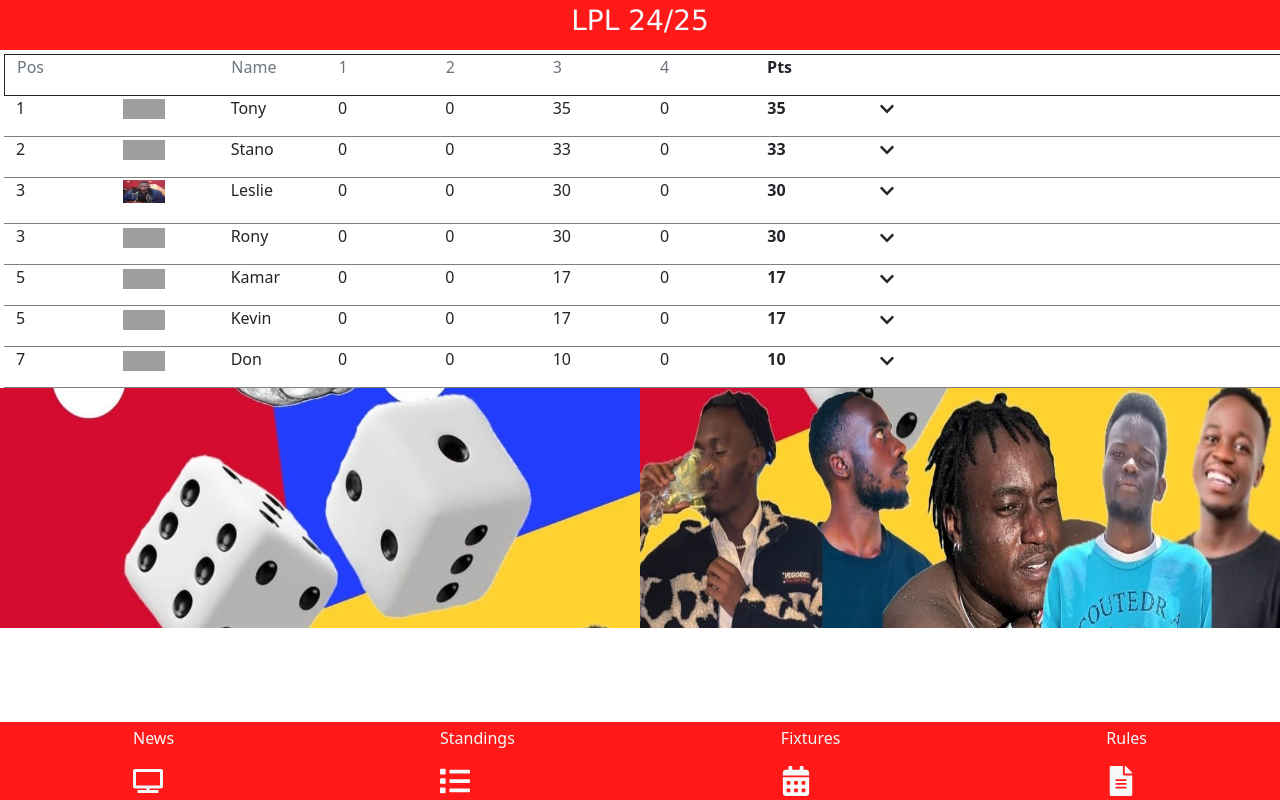
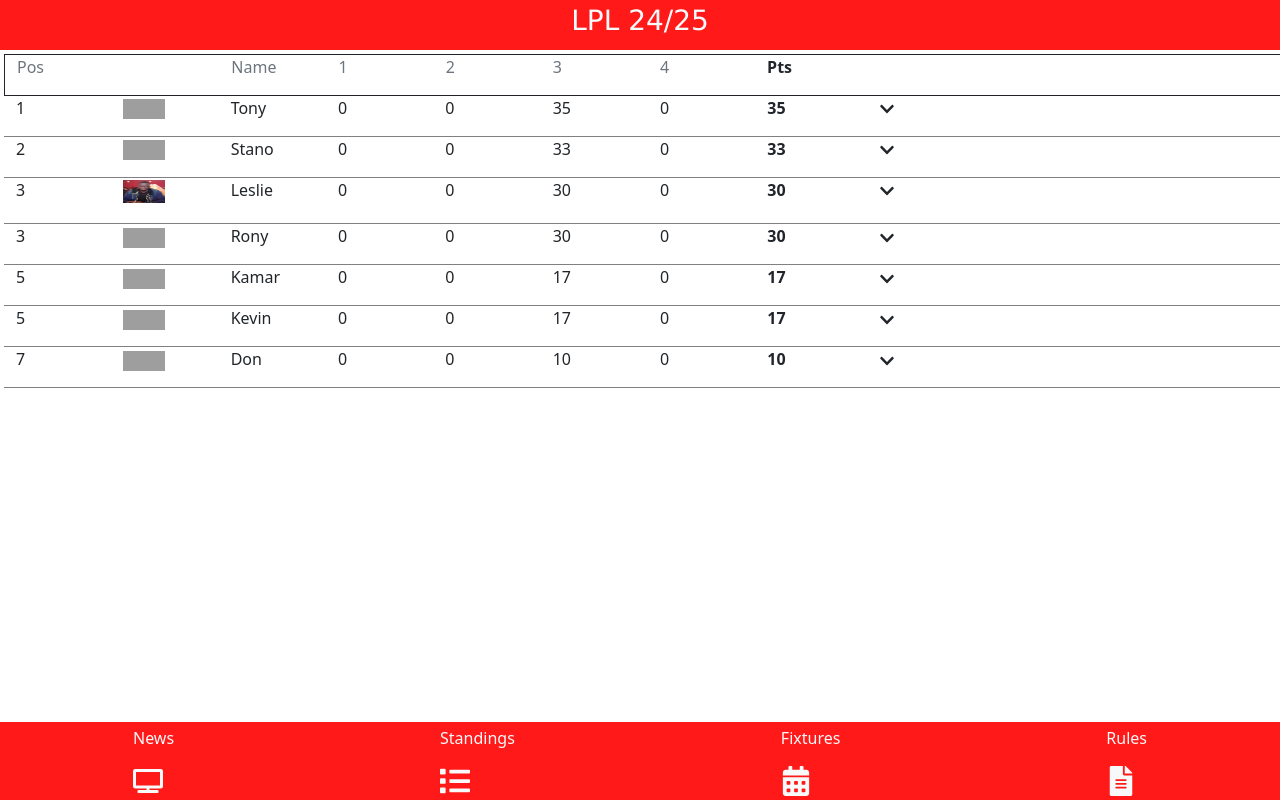
Before and after one commit to Abayo-UI/Ludo-Parchisi-League, a React (Create React App) app: page / in a window 1280 px wide. Built offline with nearby package versions, Linux system fonts and the light colour scheme; grey boxes are pictures that could not be loaded.

Commit message:
removed images background

```diff
--- a/src/Components/Table.jsx
+++ b/src/Components/Table.jsx
@@ -70,8 +70,8 @@ export default function Table() {
                     <div className="col-lg-1 col-1 ps-3"><p><FaChevronDown /></p></div>
                 </div>
             ))}
-            <img class="col-6" alt="header image" src="/images/header design.jpg" style={{height:"30vh"}}/>
-            <img class="col-6" alt="footer image" src="/images/footer design.jpg"  style={{height:"30vh"}}/>
+            {/*<img class="col-6" alt="header image" src="/images/header design.jpg" style={{height:"30vh"}}/>*/}
+            {/*<img class="col-6" alt="footer image" src="/images/footer design.jpg"  style={{height:"30vh"}}/>*/}
             <div class="d-flex flex-row justify-content-around red text-light position-fixed bottom-0 w-100 icons py-1">
 
                 <div>
```
